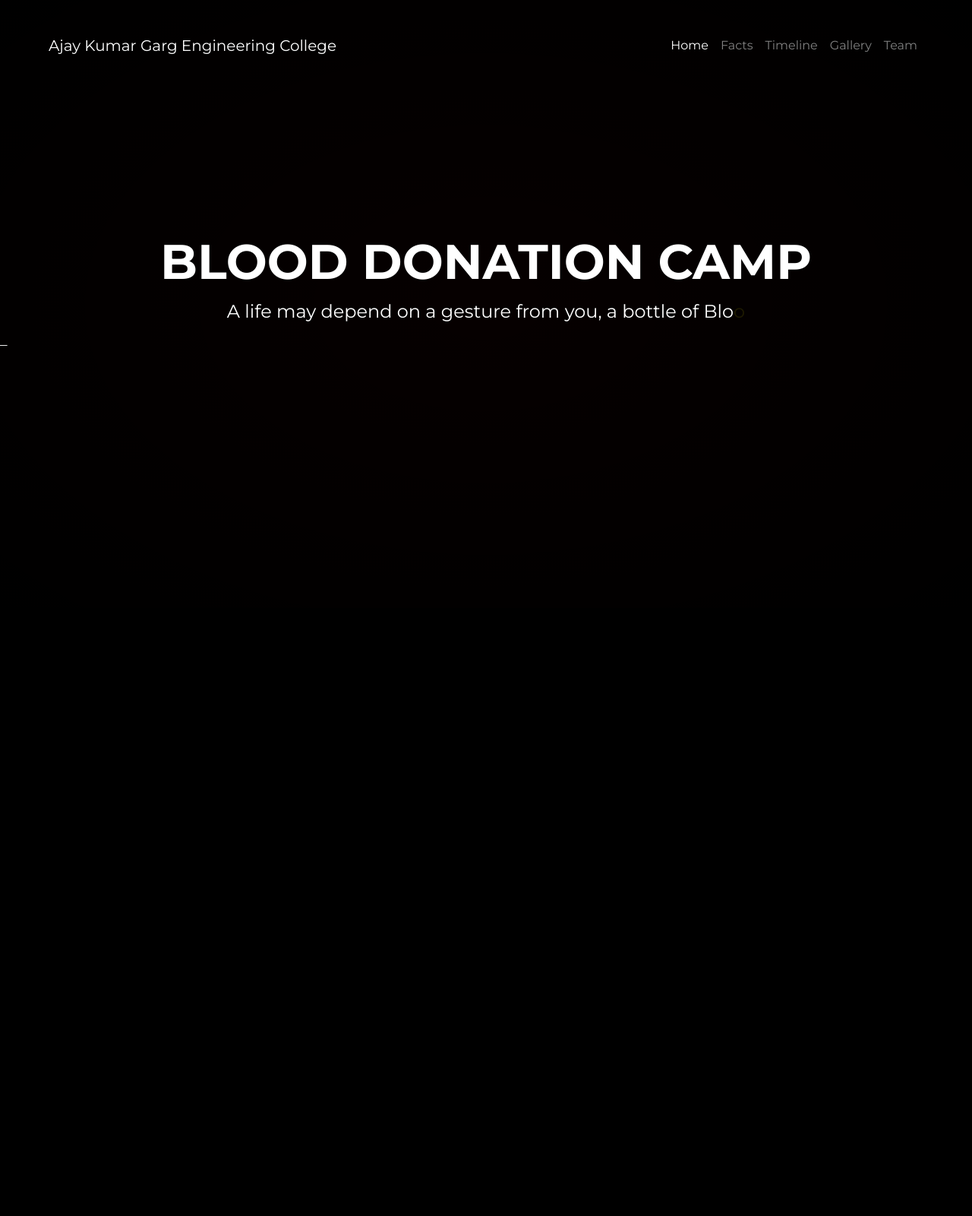
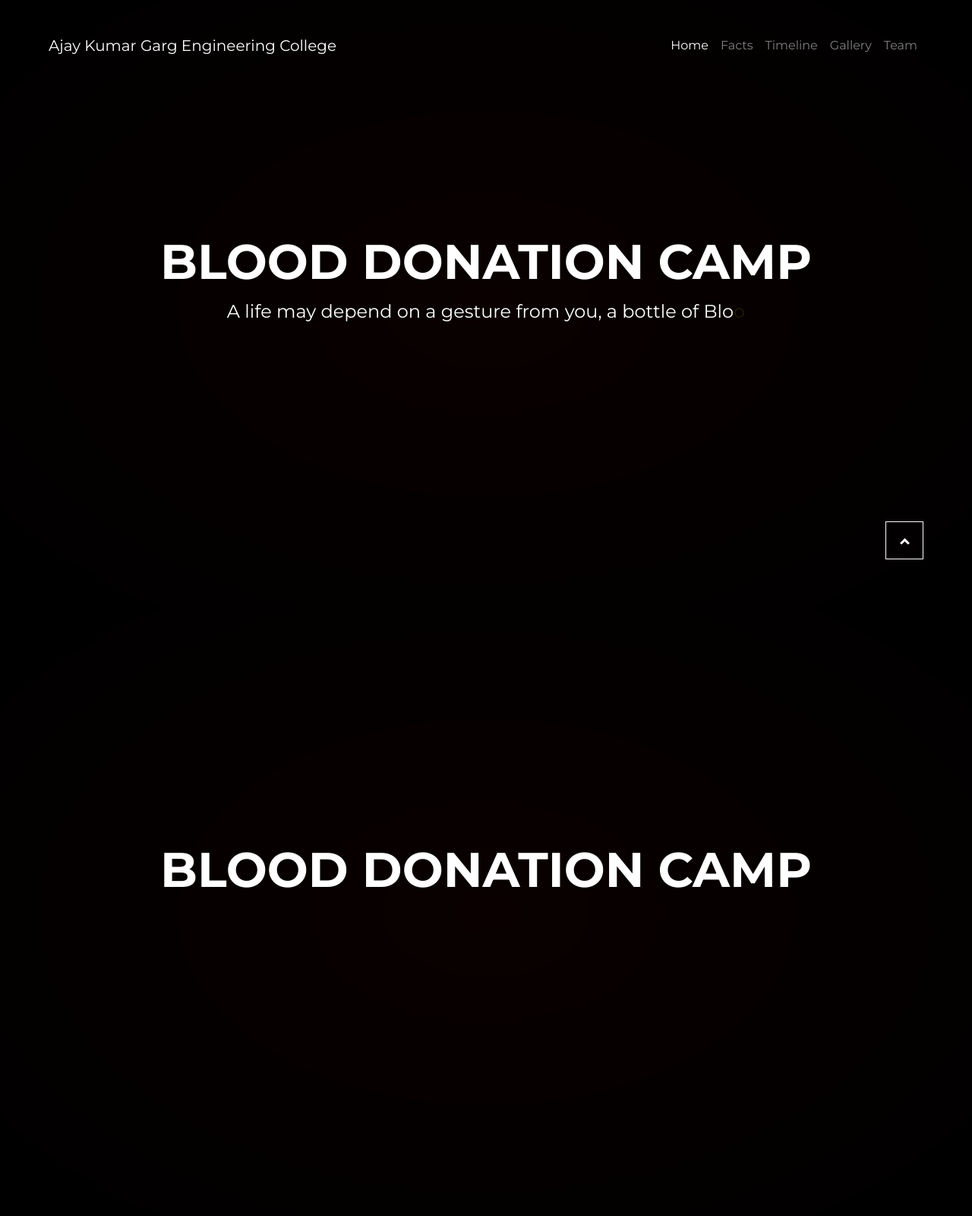
Before and after one commit to ayush013/Blood-Donation, a PHP site: page / in a window 1280 px wide. Shown: the whole page at 76% size. Before the commit the page ends 455 px from the top, so only its background shows below. Run offline with PHP 8.4, Linux system fonts and the light colour scheme.

Commit message:
added custom scrollbar and section scroller

```diff
--- a/css/styles.css
+++ b/css/styles.css
@@ -1,7 +1,7 @@
 body {
 	font-family: 'Montserrat', sans-serif !important;
 	animation: heartbeat 5s infinite alternate;
-    background: radial-gradient(ellipse at center, rgba(0,0,0,0) 0%, rgba(0,0,0,1) 100%);
+    background: radial-gradient(ellipse at center, rgba(0,0,0,0) 0%, rgba(0,0,0,1) 100%) no-repeat fixed center;
 
 }
 
@@ -10,7 +10,7 @@
     background-color: rgb(0,0,0);
     }
     5%, 50%, 100%  {
-    	background-color: rgb(20,0,0);
+    	background-color: rgb(30,0,0);
     }
   }
 
@@ -32,19 +32,6 @@
     text-transform: uppercase;
 }
 
-@keyframes blink {
-  0% {
-      opacity:1;
-  }
-
-  50% {
-       opacity:0;
-  }
-
-  100% {
-      opacity:1;
-  }
-}
 
 #landingquotes {
     color: white;
@@ -53,7 +40,54 @@
 	display: block;
 }
 
-.cursor {
-    font-size: 1.5rem;
-	color: white;
+#section-scroller-button {
+	border: 1px solid white;
+    position: fixed;
+    right: 5vw;
+    bottom: 8vh;
+    height: 50px;
+    width: 50px;
+    background-color: rgba(0,0,0,0);
+    color: white;
+    z-index: 10;
+    cursor: pointer;
 }
+
+.caret {
+  position: absolute;
+  top: 0;
+  width: 5px;
+  height: 5px;
+  display: inline;
+  margin: 19px 20px;
+  padding: 3px;
+  border-bottom: solid 3px #fff;
+  border-right: solid 3px #fff;
+  transform: rotate(45deg);
+  transition: all 0.6s;
+}
+
+#section-scroller-button.rotate .caret {
+  top: 4px;
+  transform: rotate(-135deg);
+}
+
+#mythfact {
+	height: 100vh;
+}
+
+body::-webkit-scrollbar-track
+{
+	-webkit-box-shadow: inset 0 0 10px rgba(0,0,0,0.3);
+	background-color: rgba(255,255,255,0.05);
+}
+
+body::-webkit-scrollbar
+{
+	width: 10px;
+	background-color: rgba(255,255,255,0.05);
+}
+
+body::-webkit-scrollbar-thumb {
+    background-color: #2d0000;
+}
--- a/index.html
+++ b/index.html
@@ -148,14 +148,26 @@
   </div>
 </nav>
 
-<div id="landing">
+<div id="section-scroller-button">
+  <i class="caret"></i>
+</div>
+
+
+<div id="landing" class="section-scroll">
 
   <span id="landingtitle">Blood Donation Camp</span>
-  <span id="landingquotes"></span>  <span class="cursor"></span>
+  <span id="landingquotes"></span>
 
 
 </div>
 
+<div id="mythfact" class="section-scroll">
+
+  <span id="landingtitle">Blood Donation Camp</span>
+  <span id="landingquotes"></span>
+
+
+</div>
 
 
 <link href="https://fonts.googleapis.com/css?family=Montserrat:200,400,700" rel="stylesheet">
@@ -165,6 +177,7 @@
 <script type="text/javascript" src="js/parallax.js"></script>
 <script type="text/javascript" src="js/smooth-scroll.js"></script>
 <script type="text/javascript" src="js/typingEffect.js"></script>
+<script type="text/javascript" src="js/sectionScroller.min.js"></script>
 <link rel="stylesheet" type="text/css" href="css/bootstrap.min.css">
 <link rel="stylesheet" type="text/css" href="css/styles.css">
 
@@ -211,6 +224,8 @@
   // text color
   color: 'white',
 
+  loopCount: 1000,
+
   // text color when typing
   typingColor: 'yellow',
 
@@ -230,5 +245,13 @@
 
 </script>
 
+<script type="text/javascript">
+$(".section-scroll").sectionScroller({
+  scrollerButton: "#section-scroller-button",
+  scrollType: "swing",
+  scrollDuration: 900
+});
+</script>
+
 </body>
 </html>
--- /dev/null
+++ b/js/sectionScroller.min.js
@@ -0,0 +1,5 @@
+(function(c,k,l){function f(){return parseInt(e.scrollTop()+e.height())===parseInt(m.height())?!0:!1}function g(a){return null===a?0:"string"===typeof a&&0<c(a).length?c(a).outerHeight():console.log("Section Scroller Error: Wrong fixedNavbar option provided!")}var e=c(k),m=c(l),h={scrollerButton:"#section-scroller-button",scrollerButtonRotateClass:"rotate",scrollType:"swing",scrollDuration:1E3,offset:0,fixedNavbar:null,onScrollStart:function(){},onScrollEnd:function(){}},d=function(a,b){this.elements=
+a;this.options=c.extend({},h,b);this.scrollerButton=c(this.options.scrollerButton);this.scrollerButtonRotateClass=this.options.scrollerButtonRotateClass;this.scrollDuration=this.options.scrollDuration;this.scrollType=this.options.scrollType;this.offset=this.options.offset;this.fixedNavbar=this.options.fixedNavbar;this.scrollToElementIndex=0;this.elementOffsetTops=[];this.dataScrollOffsets=[];this._defaults=h;this.init()};d.prototype={constructor:d,init:function(){var a=this;this.scrollerButton.on("click",
+function(b){a.scrollToNextElement(a);b.preventDefault()});this.scrollerButtonRotateClassHandler(this);e.scroll(function(){a.scrollerButtonRotateClassHandler(a)})},scrollToNextElement:function(a){for(var b=0,d=a.offset+g(a.fixedNavbar);b<a.elements.length&&Math.round(e.scrollTop())>=Math.round(c(a.elements[b]).offset().top-d);)b++;if(b>=a.elements.length||f())b=0;a.scrollToElementIndex=b;a.options.onScrollStart.call(a);c("html, body").stop().animate({scrollTop:Math.round(c(a.elements[b]).offset().top-
+d)+Math.round(Number(c(a.elements[b]).data("scroll-offset"))?Number(c(a.elements[b]).data("scroll-offset")):0)},a.scrollDuration,a.scrollType).promise().done(function(){a.options.onScrollEnd.call(a)})},scrollerButtonRotateClassHandler:function(a){var b=a.offset+g(a.fixedNavbar);f()?(b=a.scrollerButton,a=a.scrollerButtonRotateClass,b.hasClass(a)||b.addClass(a)):Math.round(e.scrollTop())>=Math.round(c(a.elements[a.elements.length-1]).offset().top-b)?(b=a.scrollerButton,a=a.scrollerButtonRotateClass,
+b.hasClass(a)||b.addClass(a)):(b=a.scrollerButton,a=a.scrollerButtonRotateClass,b.hasClass(a)&&b.removeClass(a))}};c.fn.sectionScroller=function(a){c.data(this,"plugin_sectionScroller")||c.data(this,"plugin_sectionScroller",new d(this,a));return this}})(jQuery,window,document);
```
